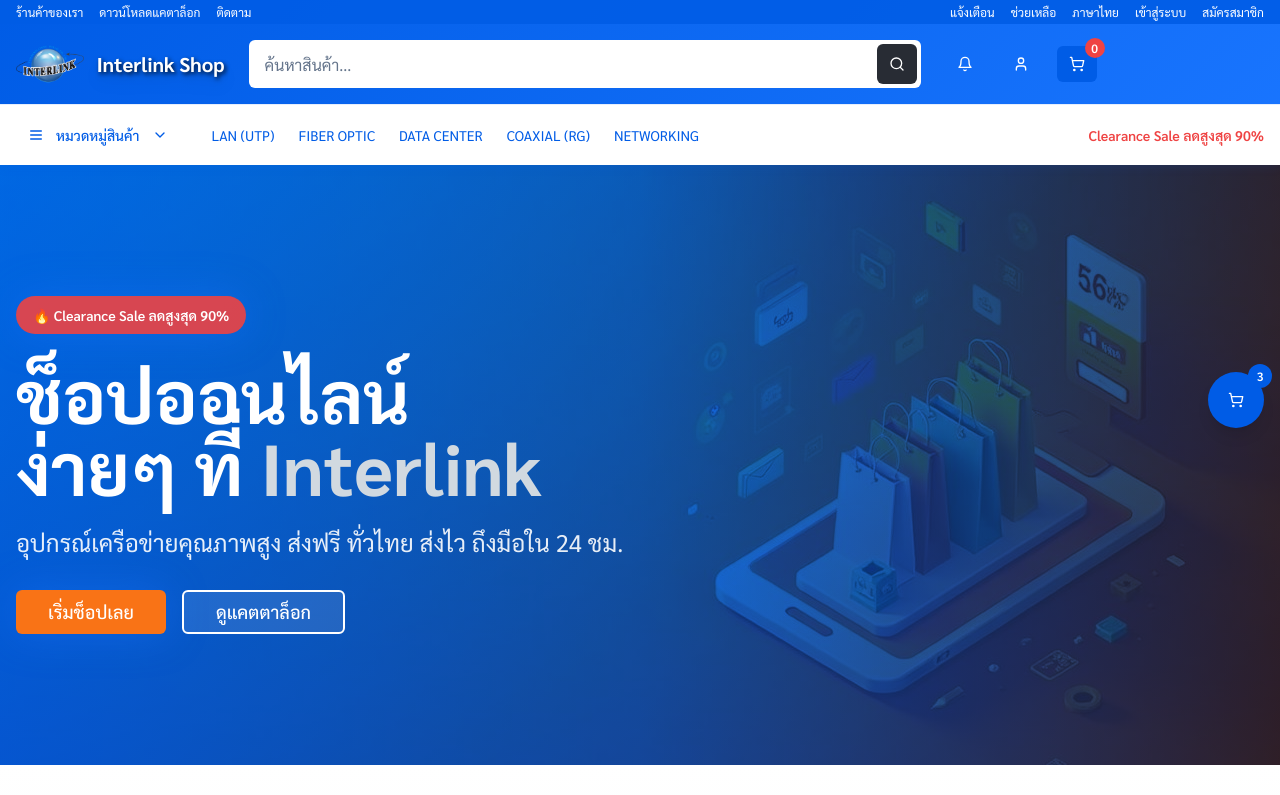
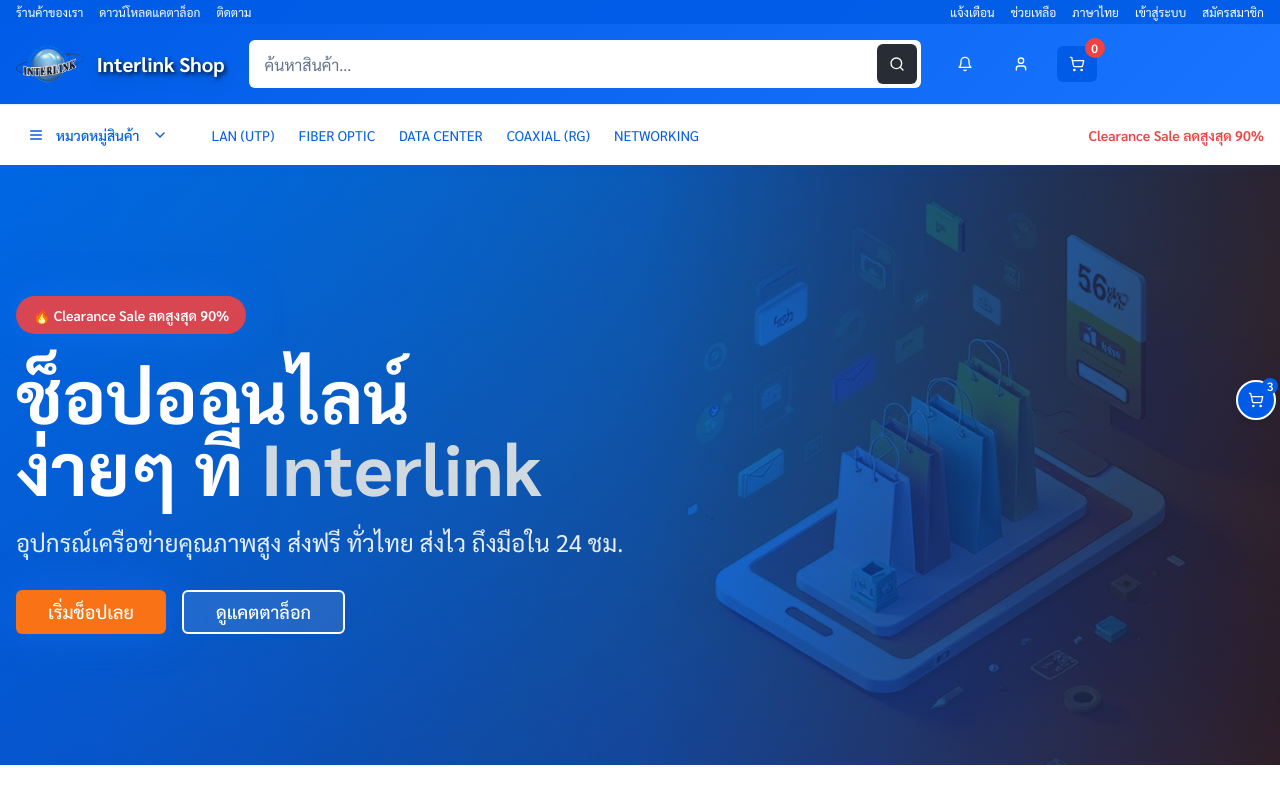
Before and after one commit to dayjakkrit03/ilink-shop-firebase, a React (Vite) app: page / in a window 1280 px wide. Shown: the top 795 px of the page. Built offline with nearby package versions, Linux system fonts and the light colour scheme.

Commit message:
Adjust shopping cart button position
Move the shopping cart button to be attached to the scrollbar on the right side of the page.

```diff
--- a/src/components/ShoppingCart.tsx
+++ b/src/components/ShoppingCart.tsx
@@ -49,12 +49,12 @@ export const ShoppingCart = () => {
     <Sheet open={isOpen} onOpenChange={setIsOpen}>
       <SheetTrigger asChild>
         <Button
-          className="fixed right-4 top-1/2 -translate-y-1/2 z-50 w-14 h-14 rounded-full shadow-lg bg-primary hover:bg-primary/90"
+          className="fixed right-1 top-1/2 -translate-y-1/2 z-50 w-10 h-10 rounded-full shadow-md bg-primary hover:bg-primary/90 border-2 border-background"
           size="icon"
         >
-          <CartIcon className="h-6 w-6" />
+          <CartIcon className="h-4 w-4" />
           {totalItems > 0 && (
-            <Badge className="absolute -top-2 -right-2 h-6 w-6 rounded-full p-0 flex items-center justify-center text-xs">
+            <Badge className="absolute -top-1 -right-1 h-4 w-4 rounded-full p-0 flex items-center justify-center text-xs">
               {totalItems}
             </Badge>
           )}
```
